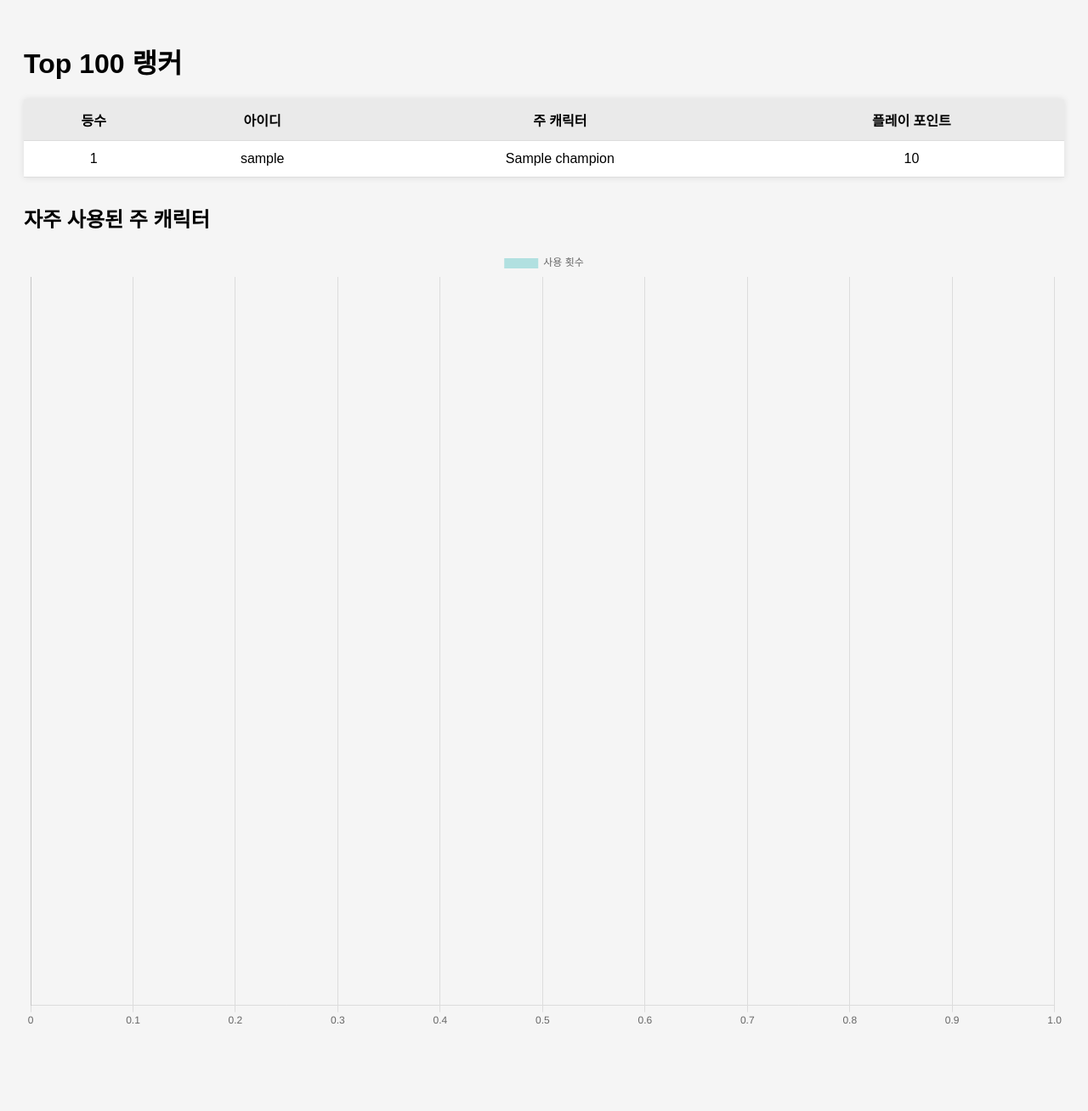
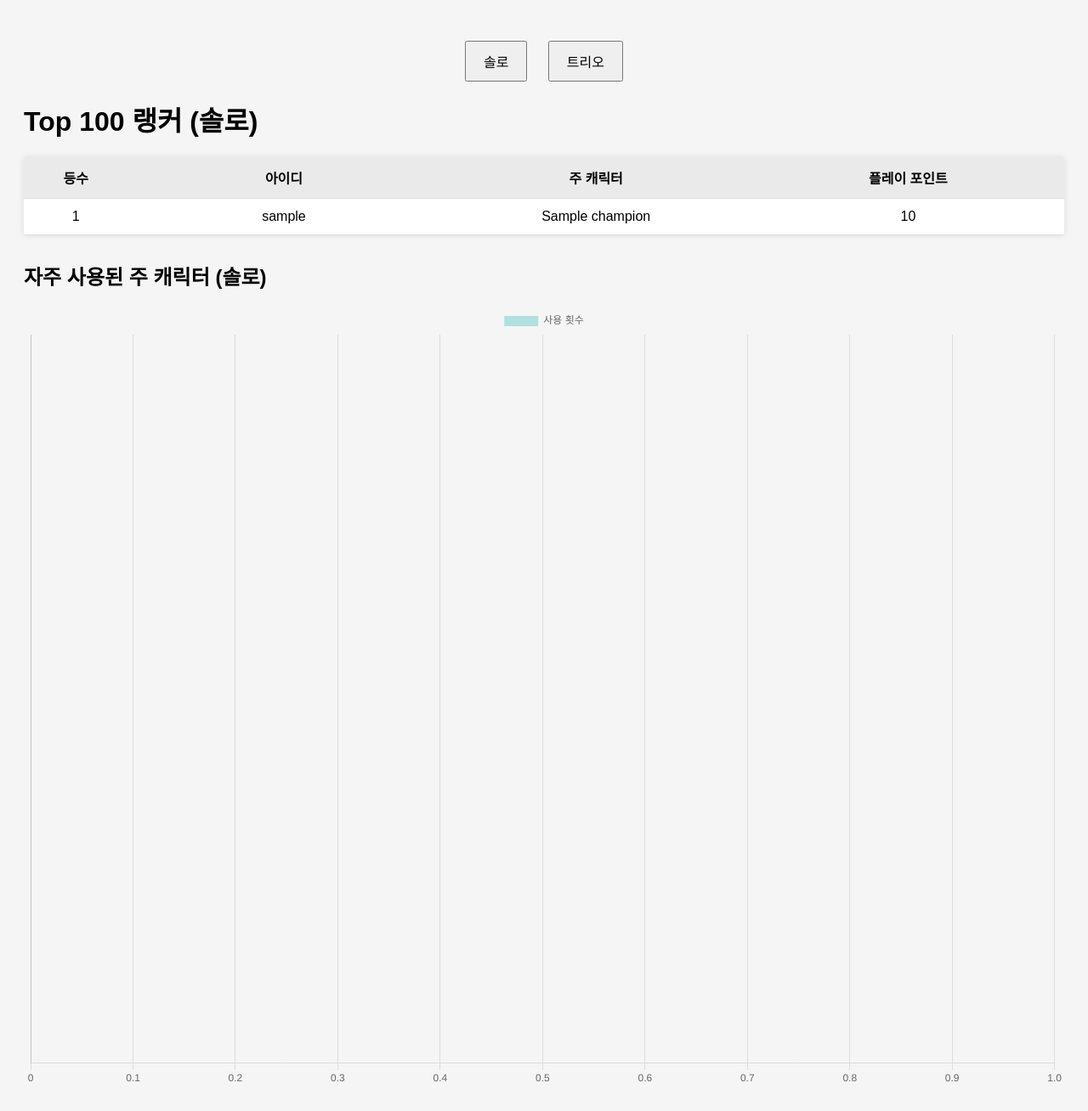
Before and after one commit to a34oh03/asurajang, a Flask app: template templates/index.html in a window 1280 px wide. Shown: the whole page at 85% size. Before the commit the page ends 1206 px from the top, so only its background shows below. Run offline with Flask 3, Linux system fonts and the light colour scheme; the template is opened without the code that fills it: most values are stand-ins (such as "Sample title", 1, 10 or a date in 2020).

Commit message:
트리오 추가

```diff
--- a/app.py
+++ b/app.py
@@ -19,12 +19,25 @@ def index():
     sessionSecret = "fa2926c57cec0fd2a4c9d3b9c9650ad1"
 
     try:
-        data = get_ranking_data(userNetID, sessionSecret)
-        players_data = data["data"]["players"]
-        players = parse_players(players_data)
-        champion_stats = calculate_champion_stats(players_data)
+        # 솔로 모드
+        solo_data = get_ranking_data(userNetID, sessionSecret, teamMode=1)
+        solo_players_data = solo_data["data"]["players"]
+        solo_players = parse_players(solo_players_data)
+        solo_stats = calculate_champion_stats(solo_players_data)
 
-        return render_template("index.html", players=players, champion_stats=champion_stats)
+        # 트리오 모드
+        trio_data = get_ranking_data(userNetID, sessionSecret, teamMode=2)
+        trio_players_data = trio_data["data"]["players"]
+        trio_players = parse_players(trio_players_data)
+        trio_stats = calculate_champion_stats(trio_players_data)
+
+        return render_template(
+            "index.html",
+            solo_players=solo_players,
+            trio_players=trio_players,
+            solo_stats=solo_stats,
+            trio_stats=trio_stats
+        )
 
     except Exception as e:
 
--- a/ranking/api.py
+++ b/ranking/api.py
@@ -1,6 +1,6 @@
 import requests
 
-def get_ranking_data(userNetID, sessionSecret, rowCount=100):
+def get_ranking_data(userNetID, sessionSecret, teamMode=1, rowCount=100):
     API_URL = "http://live.surajang.com:6557/ranking/getTopRankN"
     params = {
         "userNetID": userNetID,
@@ -8,7 +8,7 @@ def get_ranking_data(userNetID, sessionSecret, rowCount=100):
         "region": "ES",
         "rankingType": 1,
         "champType": 0,
-        "teamMode": 1,
+        "teamMode": teamMode,
         "rowCount": rowCount
     }
 
--- a/ranking/utils.py
+++ b/ranking/utils.py
@@ -32,7 +32,10 @@ def calculate_champion_stats(players_raw):
             counter[champ_id] += 1
         except:
             continue
-    sorted_champs = sorted(counter.items(), key=lambda x: x[1], reverse=True)
+    # 모든 캐릭터 포함시키기
+    full_stats = {cid: counter.get(cid, 0) for cid in champion_map.keys()}
+
+    sorted_champs = sorted(full_stats.items(), key=lambda x: x[1], reverse=True)
     labels = [champion_map.get(cid, str(cid)) for cid, _ in sorted_champs]
     counts = [count for _, count in sorted_champs]
     return {"labels": labels, "counts": counts}
--- a/templates/index.html
+++ b/templates/index.html
@@ -1,15 +1,26 @@
 <!DOCTYPE html>
-
 <html lang="ko">
 <head>
 <meta charset="utf-8"/>
 <title>아수라장 랭킹</title>
 <link href="/static/style.css" rel="stylesheet"/>
 <script src="https://cdn.jsdelivr.net/npm/chart.js"></script>
+<style>
+    .mode-buttons {
+        text-align: center;
+        margin: 20px 0;
+    }
+    .mode-buttons button {
+        padding: 10px 20px;
+        margin: 0 10px;
+        font-size: 16px;
+        cursor: pointer;
+    }
+    .hidden { display: none; }
+
+</style>
 </head>
-
 <body>
-
     {% if error %}
     <div style="text-align:center;">
         <img alt="에러 이미지" src="/static/error_image.png" width="200"/>
@@ -17,52 +28,87 @@
     </div>
     {% else %}
 
-    <h1>Top 100 랭커</h1>
+    <div class="mode-buttons">
+        <button onclick="showMode('solo')">솔로</button>
+        <button onclick="showMode('trio')">트리오</button>
+    </div>
+
+    <div id="solo-section">
+        <h1>Top 100 랭커 (솔로)</h1>
         <table>
+		  <colgroup>
+		    <col style="width: 10%;">
+		    <col style="width: 30%;">
+		    <col style="width: 30%;">
+		    <col style="width: 30%;">
+		  </colgroup>
             <thead>
-<tr>
-<th>등수</th>
-<th>아이디</th>
-<th>주 캐릭터</th>
-<th>플레이 포인트</th>
-</tr>
+                <tr><th>등수</th><th>아이디</th><th>주 캐릭터</th><th>플레이 포인트</th></tr>
             </thead>
             <tbody>
-            {% for p in players %}
-            <tr>
-<td>{{ p.rank }}</td>
-<td>{{ p.nickname }}</td>
-<td>{{ p.champion }}</td>
-<td>{{ p.score }}</td>
-</tr>
+                {% for p in solo_players %}
+                <tr><td>{{ p.rank }}</td><td>{{ p.nickname }}</td><td>{{ p.champion }}</td><td>{{ p.score }}</td></tr>
                 {% endfor %}
             </tbody>
         </table>
-<h2>자주 사용된 주 캐릭터</h2>
-<canvas height="300" id="chart" width="400"></canvas>
+        <h2>자주 사용된 주 캐릭터 (솔로)</h2>
+        <canvas id="solo-chart" width="400" height="300"></canvas>
+    </div>
+
+    <div id="trio-section" class="hidden">
+        <h1>Top 100 랭커 (트리오)</h1>
+        <table>
+		  <colgroup>
+		    <col style="width: 10%;">
+		    <col style="width: 30%;">
+		    <col style="width: 30%;">
+		    <col style="width: 30%;">
+		  </colgroup>
+            <thead>
+                <tr><th>등수</th><th>아이디</th><th>주 캐릭터</th><th>플레이 포인트</th></tr>
+            </thead>
+            <tbody>
+                {% for p in trio_players %}
+                <tr><td>{{ p.rank }}</td><td>{{ p.nickname }}</td><td>{{ p.champion }}</td><td>{{ p.score }}</td></tr>
+                {% endfor %}
+            </tbody>
+        </table>
+        <h2>자주 사용된 주 캐릭터 (트리오)</h2>
+        <canvas id="trio-chart" width="400" height="300"></canvas>
+    </div>
+
     <script>
-        const ctx = document.getElementById('chart');
-        const chart = new Chart(ctx, {
+	function showMode(mode) {
+		const solo = document.getElementById('solo-section');
+		const trio = document.getElementById('trio-section');
+
+		if (mode === 'solo') {
+			solo.classList.remove('hidden');
+			trio.classList.add('hidden');
+		} else {
+			solo.classList.add('hidden');
+			trio.classList.remove('hidden');
+	}
+}
+
+    new Chart(document.getElementById('solo-chart'), {
         type: 'bar',
         data: {
-                labels: {{ champion_stats.labels | safe }},
-                datasets: [{
-                    label: '사용 횟수',
-                    data: {{ champion_stats.counts | safe }},
-                    backgroundColor: 'rgba(75, 192, 192, 0.4)'
-                }]
+            labels: {{ solo_stats.labels | safe }},
+            datasets: [{ label: '사용 횟수', data: {{ solo_stats.counts | safe }}, backgroundColor: 'rgba(75, 192, 192, 0.4)' }]
         },
-            options: {
-                indexAxis: 'y',
-                scales: {
-                    x: { beginAtZero: true }
-                }
-            }
+        options: { indexAxis: 'y', scales: { x: { beginAtZero: true } } }
     });
-    </script>
-{% endif %}
 
-    <script>
+    new Chart(document.getElementById('trio-chart'), {
+        type: 'bar',
+        data: {
+            labels: {{ trio_stats.labels | safe }},
+            datasets: [{ label: '사용 횟수', data: {{ trio_stats.counts | safe }}, backgroundColor: 'rgba(153, 102, 255, 0.4)' }]
+        },
+        options: { indexAxis: 'y', scales: { x: { beginAtZero: true } } }
+    });
+
     document.querySelectorAll("img").forEach((img) => {
         img.loading = "lazy";
         img.onerror = function () {
@@ -84,5 +130,7 @@
         };
     });
     </script>
+
+    {% endif %}
 </body>
 </html>
```
Lines whose indentation alone changed are shown as unchanged.
